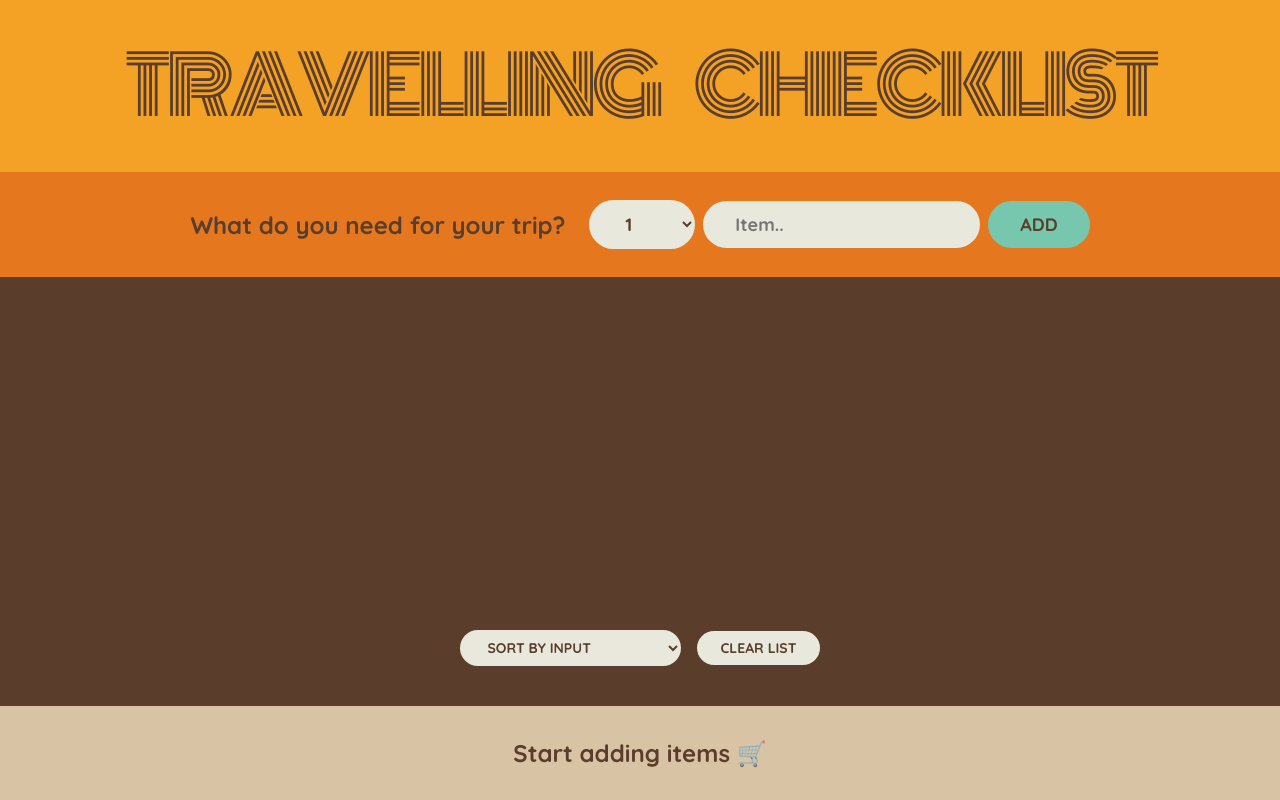
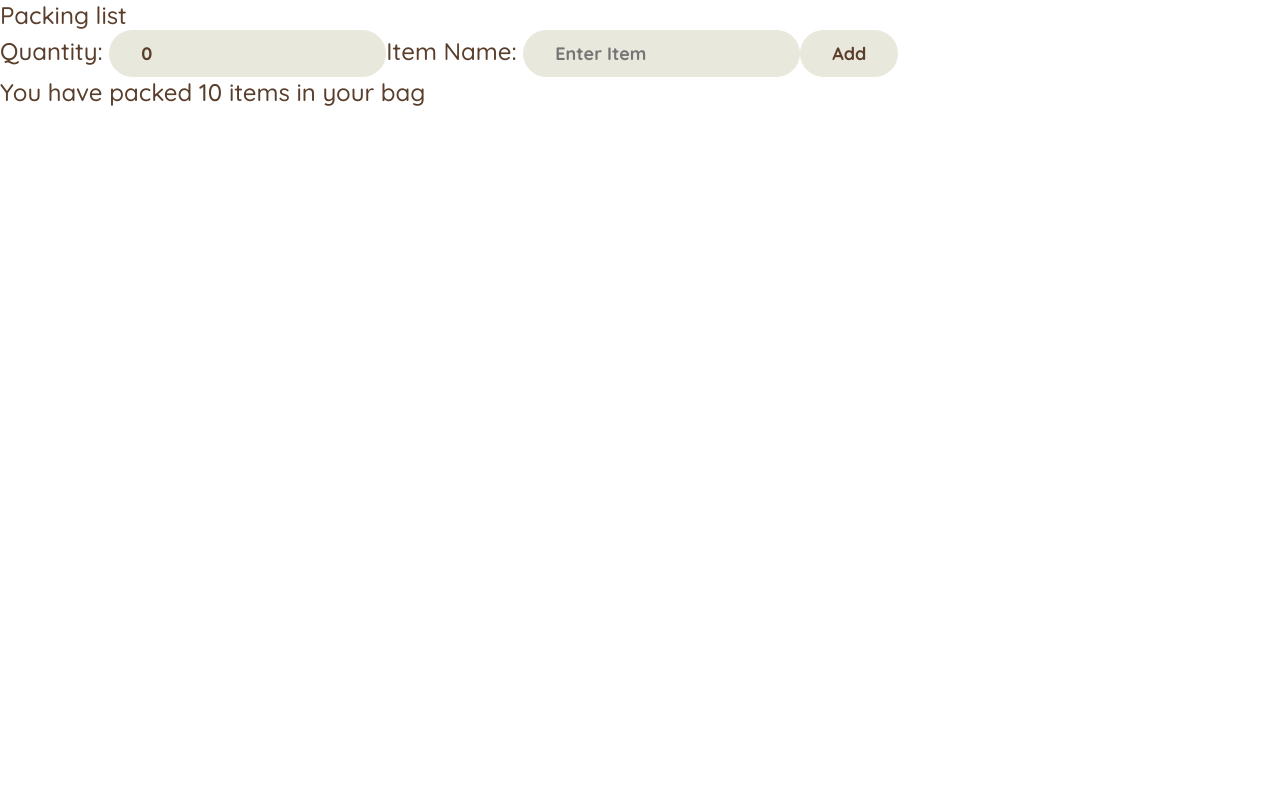
Before and after one commit to muhammaddahmadd/travel-checklist, a React (Create React App) app: page / in a window 1280 px wide. Built offline with nearby package versions, Linux system fonts and the light colour scheme.

Commit message:
Working on states

```diff
--- /dev/null
+++ b/src/App-v1.js
@@ -0,0 +1,24 @@
+import React, { useState } from "react";
+import Logo from "../src/components/Logo"
+import Form from "../src/components/Form"
+import PackingLists from "../src/components/PackingLists"
+import Footer from "../src/components/Footer"
+
+
+
+function App() {
+  // const [item, setItems] = useState([])
+
+
+
+  return (
+    <div>
+      <Logo />
+      <Form />
+      <PackingLists />
+      <Footer />
+    </div>
+  )
+}
+
+export default App;
--- /dev/null
+++ b/src/components/Footer.js
@@ -0,0 +1,13 @@
+import React from "react";
+
+
+function Footer() {
+
+    return (
+        <footer>
+            You have packed 10 items in your bag
+        </footer>
+    )
+}
+
+export default Footer;
--- /dev/null
+++ b/src/components/Form.js
@@ -0,0 +1,49 @@
+import React, { useState } from "react";
+import Items from "./Items"
+
+function Form() {
+    const [item, setItem] = useState([])
+    const [qty, setQty] = useState(0);
+    const [name, setName] = useState("");
+
+
+    function Quantity(e) {
+        setQty(e.target.value)
+    }
+
+    function ItemName(e) {
+        setName(e.target.value)
+    }
+
+    function Submission(e) {
+        e.preventDefault()
+        setItem([...item, { Item: name, Quantity: qty }])
+        setQty(0)
+        setName("")
+    }
+
+    // console.log(qty, name)
+
+    return (
+        <div>
+            <>
+                <form onSubmit={Submission}>
+                    <label>Quantity: </label>
+                    <input type="number" value={qty} placeholder="Enter Quantity" onChange={Quantity} required />
+                    <label>Item Name: </label>
+                    <input type="text" value={name} placeholder="Enter Item" onChange={ItemName} required />
+                    <button type="submit">Add</button>
+                </form>
+
+                {
+                    item.map((item, index) => (
+                        <Items item={item} key={index} />
+                    )
+                    )}
+            </>
+        </div>
+    )
+}
+
+
+export default Form;
--- /dev/null
+++ b/src/components/Items.js
@@ -0,0 +1,12 @@
+import React from "react";
+
+
+
+function Items({ item }) {
+    // const { item.name, item.qunatity } = {qunatity}
+    return (
+        <li >{item.Item}- {item.Quantity}</li>
+    )
+}
+
+export default Items;
--- /dev/null
+++ b/src/components/Logo.js
@@ -0,0 +1,12 @@
+import React from "react";
+
+
+function Logo() {
+    return (
+        <header>
+            Packing list
+        </header>
+    )
+}
+
+export default Logo;
--- /dev/null
+++ b/src/components/PackingLists.js
@@ -0,0 +1,14 @@
+import React from "react";
+
+
+function PackingLists() {
+
+
+    return (
+        <ul>
+
+        </ul>
+    )
+}
+
+export default PackingLists;
--- a/src/index.js
+++ b/src/index.js
@@ -1,7 +1,7 @@
 import React from 'react';
 import ReactDOM from 'react-dom/client';
 import './index.css';
-import App from './App';
+import App from './App-v1';
 
 const root = ReactDOM.createRoot(document.getElementById('root'));
 root.render(
```
